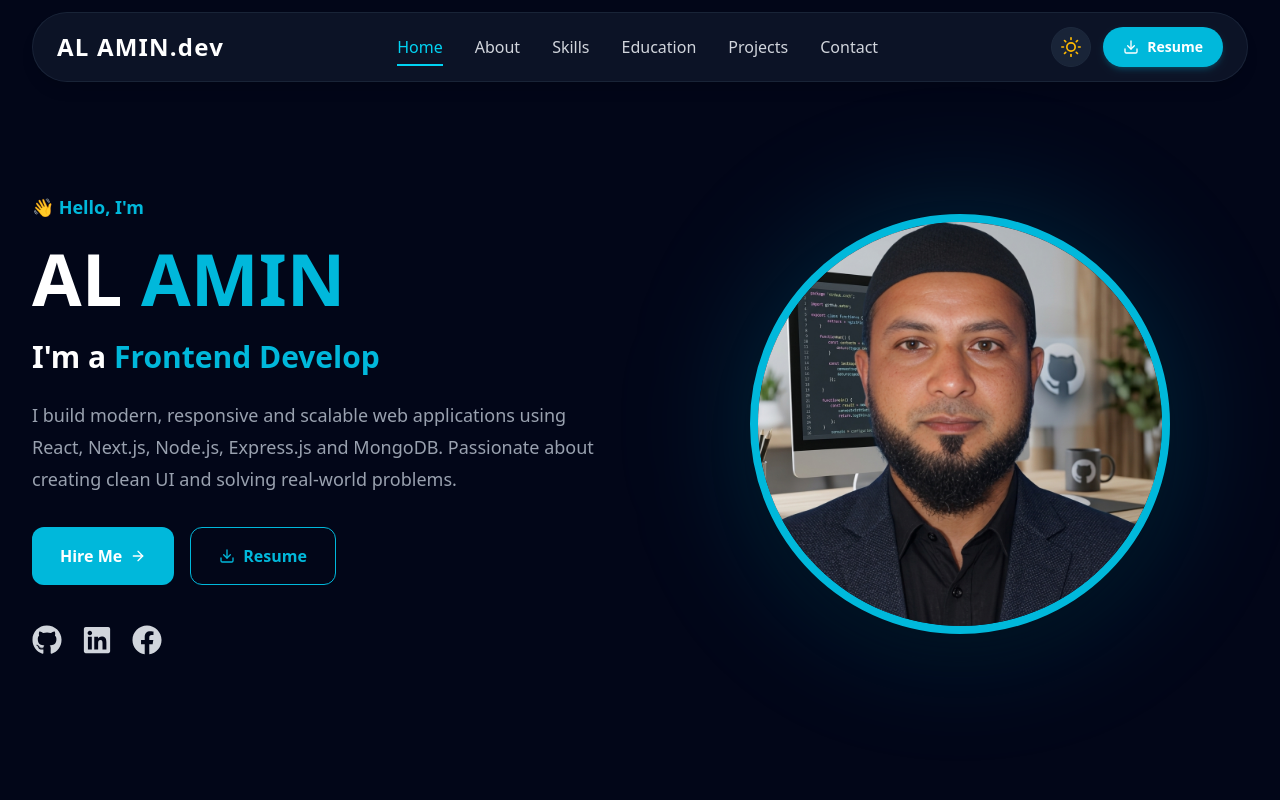
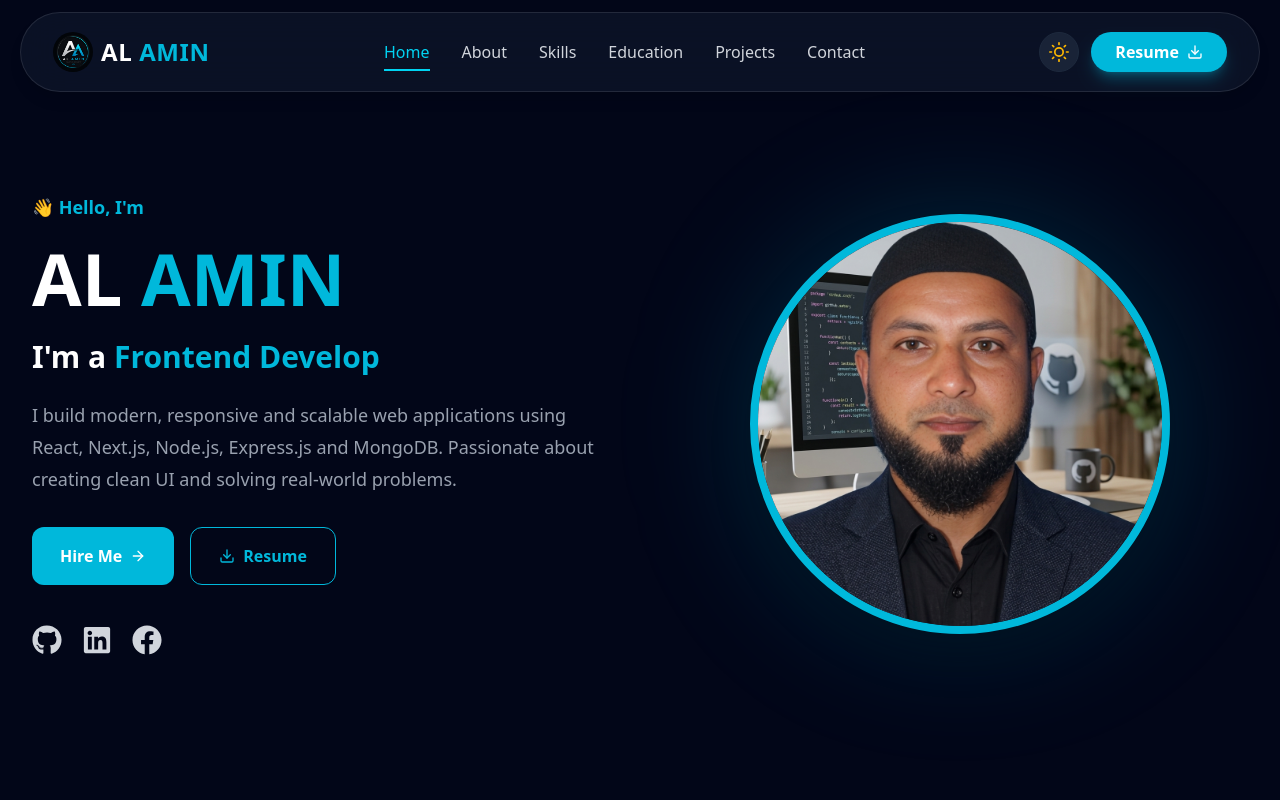
Before and after one commit to arifislam121416/alamin-dev, a Next.js app: page / in a window 1280 px wide. Shown: the top 800 px of the page. Built offline with nearby package versions, Linux system fonts and the light colour scheme.

Commit message:
resum,nabvar update

```diff
--- a/src/components/Education.jsx
+++ b/src/components/Education.jsx
@@ -6,16 +6,16 @@ const education = [
   {
     id: 1,
     degree: "Master of Arts (M.A.)",
-    institution: "Your University Name",
-    duration: "2022 - 2024",
+    institution: "Ananda Mohan Govt. College, Mymensingh, Bangladesh",
+    duration: "2018 - 2020",
     description:
       "Completed a Master of Arts program with a focus on research, communication, and analytical skills while continuing to develop expertise in modern web development.",
   },
   {
     id: 2,
     degree: "Bachelor of Arts (B.A.)",
-    institution: "Your University Name",
-    duration: "2018 - 2022",
+    institution: "Govt. Saadat College, Tangail, Bangladesh",
+    duration: "2014 - 2018",
     description:
       "Completed a Bachelor of Arts program, building strong communication, critical thinking, and problem-solving skills that complement my career in software development.",
   },
--- a/src/components/Navbar.jsx
+++ b/src/components/Navbar.jsx
@@ -3,7 +3,7 @@
 import { useEffect, useState } from "react";
 import { useTheme } from "next-themes";
 import Link from "next/link";
-import { FiDownload, FiMoon, FiSun, FiLogOut, FiUser, FiLogIn } from "react-icons/fi";
+import { FiDownload, FiMoon, FiSun } from "react-icons/fi";
 import { HiOutlineMenuAlt3, HiOutlineX } from "react-icons/hi";
 
 
@@ -21,6 +21,8 @@ export default function Navbar() {
   const [open, setOpen] = useState(false);
   const [active, setActive] = useState("Home");
   const [mounted, setMounted] = useState(false);
+  const [scrolled,setScrolled]=useState(false);
+
   const { theme, setTheme } = useTheme();
 
   // Better Auth React Hook
@@ -30,16 +32,47 @@ export default function Navbar() {
     setMounted(true);
   }, []);
 
-  if (!mounted) return null;
+ useEffect(()=>{
+
+const handleScroll=()=>{
+
+setScrolled(window.scrollY>20);
+
+};
+
+window.addEventListener("scroll",handleScroll);
+
+return()=>window.removeEventListener("scroll",handleScroll);
+
+},[]);
 
   return (
-    <header className="fixed top-0 left-0 z-50 w-full bg-transparent px-4 py-3 transition-all duration-300 lg:px-8">
-      <nav className="flex items-center justify-between rounded-full border border-slate-200/80 bg-white/80 px-6 py-3.5 shadow-lg backdrop-blur-md transition-all dark:border-slate-800/80 dark:bg-slate-900/80">
+    <header className="fixed inset-x-0 top-0 z-50">
+     <div className="mx-auto max-w-7xl px-5 pt-3">
+      <nav
+  className={`flex items-center backdrop-blur-2xl border-white/10 border-slate-200 dark:border-white/10 justify-between max-w-7xl rounded-full border px-8 transition-all duration-300
+
+${scrolled ? "h-16" : "h-20"} backdrop-blur-xl transition-all duration-300
+
+  ${
+    scrolled
+      ? "border-slate-200 bg-white/90 shadow-2xl dark:border-slate-800 dark:bg-slate-900/90"
+      : "border-slate-200/80 bg-white/70 shadow-lg dark:border-slate-800/80 dark:bg-slate-900/70"
+  }`}
+>
 
         {/* Brand Logo */}
-        <Link href="/" className="text-2xl font-black tracking-wider">
-          <span className="text-2xl font-black tracking-wider transition duration-300 hover:scale-105">AL AMIN.dev </span>
+      <Link href="/" className="group flex items-center gap-2">
+  <img
+src="/logo.png"
+className="h-10 w-10 rounded-full"
+/>
 
+  <div>
+    <h2 className="text-2xl font-extrabold tracking-wide text-slate-900 dark:text-white">
+      AL <span className="text-cyan-500">AMIN</span>
+    </h2>
+  </div>
 </Link>
 
         {/* Desktop Navigation Links */}
@@ -65,7 +98,7 @@ export default function Navbar() {
 
         {/* Right Action Buttons (Desktop) */}
        <div className="hidden items-center gap-3 lg:flex">
-          {/* Theme Toggle */}
+  {mounted && (
     <button
       onClick={() => setTheme(theme === "dark" ? "light" : "dark")}
       aria-label="Toggle Theme"
@@ -77,17 +110,28 @@ export default function Navbar() {
         <FiMoon className="h-5 w-5 text-slate-700" />
       )}
     </button>
-
-
-          {/* Download Resume Link */}
+  )}
 
   <Link
   href="/resume.pdf"
   download
-            className="flex items-center gap-2 rounded-full bg-cyan-500 px-5 py-2.5 text-sm font-semibold text-white shadow-md shadow-cyan-500/20 transition hover:scale-105 hover:bg-cyan-600"
+  className="flex items-center gap-2
+group
+rounded-full
+bg-cyan-500
+px-6
+py-2
+font-semibold
+text-white
+shadow-lg
+shadow-cyan-500/30
+hover:shadow-cyan-500/60
+transition
+"
 >
-            <FiDownload className="h-4 w-4" />
   Resume
+
+  <FiDownload className="transition-transform duration-300 group-hover:translate-y-1" />
 </Link>
 </div>
 
@@ -100,18 +144,25 @@ export default function Navbar() {
           {open ? <HiOutlineX size={28} /> : <HiOutlineMenuAlt3 size={28} />}
         </button>
       </nav>
+     </div>
 
       {/* Mobile Menu Drawer */}
       {open && (
         <div className="mt-3 rounded-3xl border border-slate-200/80 bg-white/95 p-6 shadow-2xl backdrop-blur-xl dark:border-slate-800/80 dark:bg-slate-900/95 lg:hidden">
           {/* Mobile Theme Toggle */}
+          {mounted && (
   <button
     onClick={() => setTheme(theme === "dark" ? "light" : "dark")}
-            className="mb-4 flex w-full items-center justify-center gap-2 rounded-2xl border border-slate-200 py-3 text-sm font-medium text-slate-800 dark:border-slate-800 dark:text-slate-200"
+    aria-label="Toggle Theme"
+    className="flex h-10 w-10 items-center justify-center rounded-full border border-slate-200 bg-slate-100/80 text-slate-700 transition duration-300 hover:scale-105 dark:border-slate-800 dark:bg-slate-800/80 dark:text-slate-300"
   >
-            {theme === "dark" ? <FiSun className="text-amber-400" /> : <FiMoon />}
-            {theme === "dark" ? "Light Mode" : "Dark Mode"}
+    {theme === "dark" ? (
+      <FiSun className="h-5 w-5 text-amber-400" />
+    ) : (
+      <FiMoon className="h-5 w-5 text-slate-700" />
+    )}
   </button>
+)}
 
           {/* Mobile Links */}
           <ul className="space-y-1">
--- a/src/components/Skills.jsx
+++ b/src/components/Skills.jsx
@@ -38,6 +38,7 @@ const skills = {
   Tools: [
     { name: "Git", icon: <FaGitAlt />, level: "90%" },
     { name: "Vercel", icon: <SiVercel />, level: "85%" },
+    { name: "Vs Code", icon: <SiVercel />, level: "85%" },
   ],
 };
 
```
Also changed, not shown: public/logo.png (added), 1 other file (tests, documents, lock files or other folders). Lines whose indentation alone changed are shown as unchanged.
